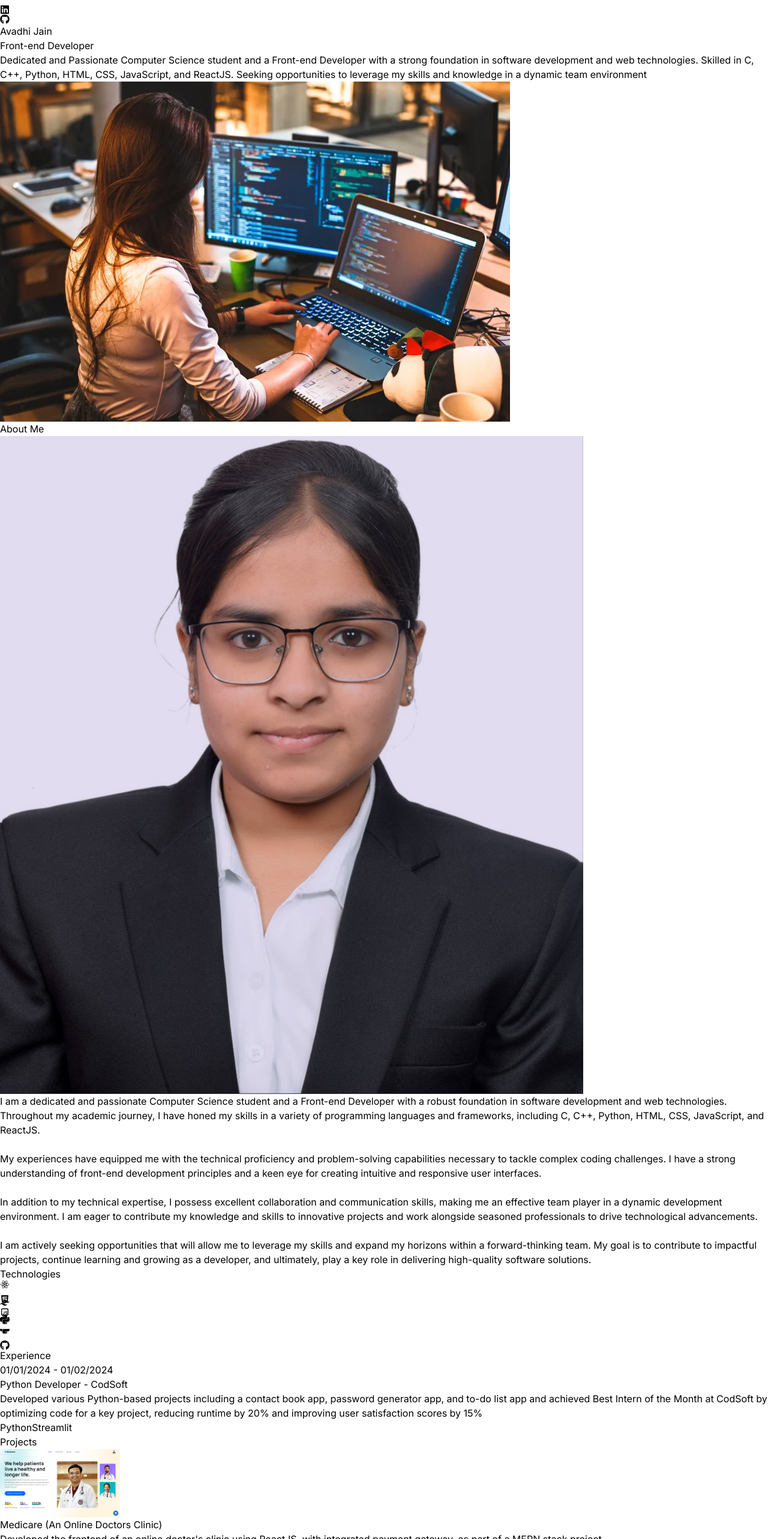
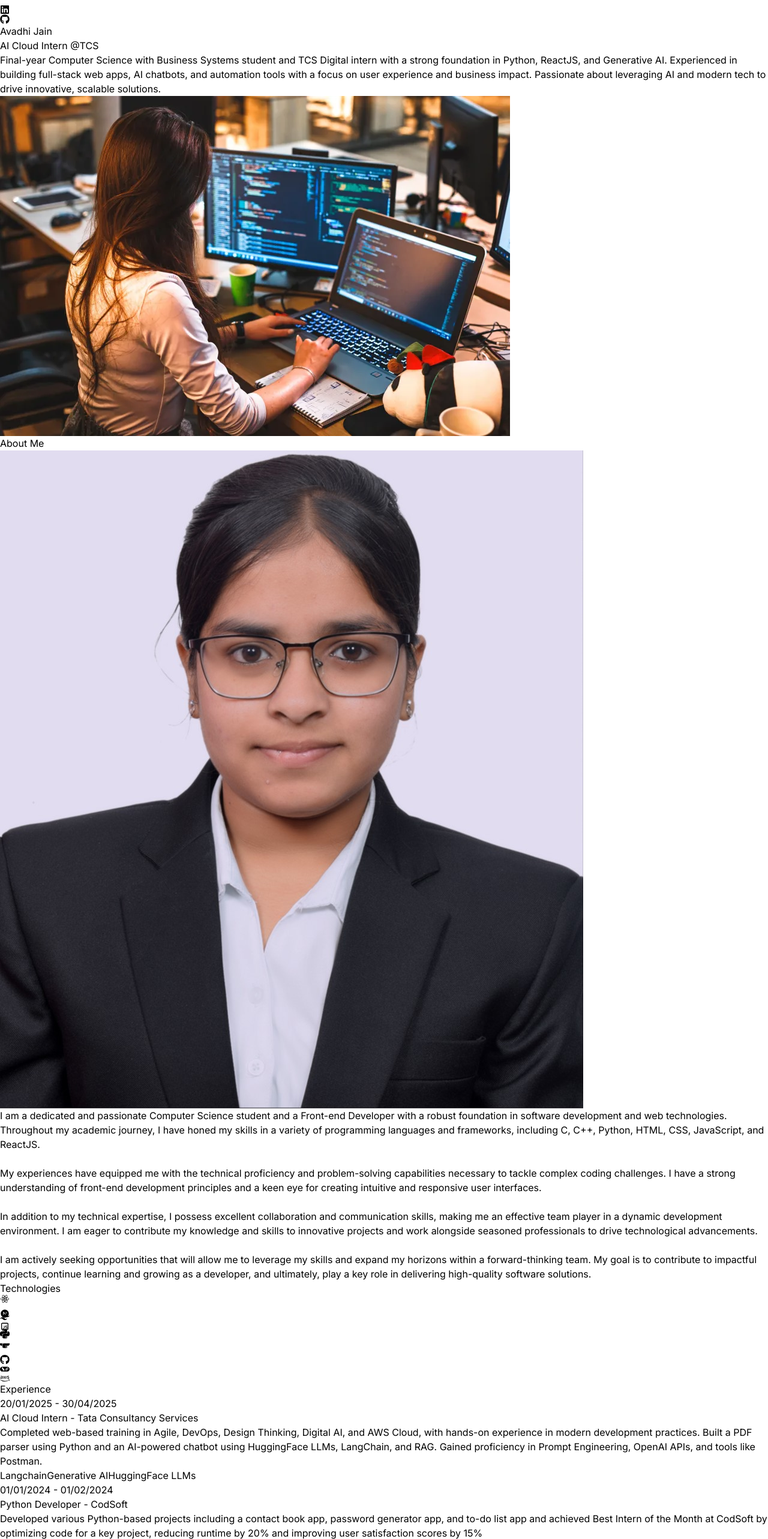
Before and after one commit to Avadhijain2004/Portfolio, a React (Vite) app: page / in a window 1280 px wide. Shown: the part 1272-3838 px from the top of the page at 60% size. Built offline with nearby package versions, Linux system fonts and the light colour scheme.

Commit message:
Section updated

```diff
--- a/package.json
+++ b/package.json
@@ -13,7 +13,7 @@
     "framer-motion": "^12.0.0-alpha.0",
     "react": "^18.3.1",
     "react-dom": "^18.3.1",
-    "react-icons": "^5.2.1"
+    "react-icons": "^5.5.0"
   },
   "devDependencies": {
     "@types/react": "^18.3.3",
--- a/src/components/Hero.jsx
+++ b/src/components/Hero.jsx
@@ -27,7 +27,7 @@ function Hero() {
                             variants = {container(0.5)}
                             initial="hidden"
                             animate="visible"
-                            className='bg-gradient-to-r from-pink-300 via-slate-500 to-purple-500 bg-clip-text text-4xl tracking-tight text-transparent'>Front-end Developer</motion.span>
+                            className='bg-gradient-to-r from-pink-300 via-slate-500 to-purple-500 bg-clip-text text-4xl tracking-tight text-transparent'>AI Cloud Intern @TCS</motion.span>
                         <motion.p
                         variants = {container(1)}
                         initial="hidden"
--- a/src/components/Projects.jsx
+++ b/src/components/Projects.jsx
@@ -1,45 +1,70 @@
-import React from 'react'
-import { PROJECTS } from '../constants'
-import { motion } from "framer-motion"
+import React from "react";
+import { PROJECTS } from "../constants";
+import { motion } from "framer-motion";
+
+function Projects() {
+  return (
+    <div className="border-b border-purple-950 pb-24">
+      <motion.h1
+        whileInView={{ opacity: 1, y: 0 }}
+        initial={{ opacity: 0, y: -100 }}
+        transition={{ duration: 0.5 }}
+        className="my-20 text-center text-4xl"
+      >
+        Projects
+      </motion.h1>
+      <div className="lg:p-0 p-4">
+        {PROJECTS.map((project, index) => (
+          <div key={index} className="mb-8 flex flex-wrap lg:justify-center">
+            <motion.div
+              initial={{ x: -100, opacity: 0 }}
+              whileInView={{ x: 0, opacity: 1 }}
+              transition={{ duration: 1 }}
+              className="w-full items-center justify-center flex lg:w-1/4"
+            >
+            <a href={project.code} target="_blank">
+              <img
+                width={200}
+                height={200}
+                src={project.image}
+                className="mb-6 rounded mt-4 w-full md:w-60 hover:border-2 hover:border-purple-950  hover:p-1"
+              />
+              </a>
+            </motion.div>
+            <motion.div
+              initial={{ x: 100, opacity: 0 }}
+              whileInView={{ x: 0, opacity: 1 }}
+              transition={{ duration: 1 }}
+              className="w-full max-w-xl lg:w-3/4 "
+            >
+
+                <h6 className="mb-2 font-semibold hover:text-purple-400 text-xl text-center md:text-left">
+                  <a href={project.code} target="_blank">
+                    {project.title}
+                  </a>
+                </h6>
+
+                <p className="mb-4 text-neutral-400 text-center md:text-left ">{project.description}</p>
+
+              <div className="flex items-center justify-center md:block">
+              {project.technologies.map((tech, index) => (
+
+                <span
+                  key={index}
+                  className="mr-2 mt-4 rounded bg-neutral-900 px-2 py-0.5 text-sm text-pink-300"
+                >
+                  {tech}
+                </span>
 
 
-function Projects() {
-
-    return (
-        <div className='border-b border-purple-950 pb-24'>
-            <motion.h1
-            whileInView={{opacity:1,y:0}}
-            initial={{opacity:0,y:-100}}
-            transition={{duration:0.5}}
-            className='my-20 text-center text-4xl'>Projects</motion.h1>
-            <div className='lg:p-0 p-4'>
-                {PROJECTS.map((project,index)=>(
-                    <div key={index} className='mb-8 flex flex-wrap lg:justify-center'>
-                        <motion.div
-                        initial={{x:-100,opacity:0}}
-                        whileInView={{x:0,opacity:1}}
-                        transition={{duration:1}}
-                        className='w-full lg:w-1/4'>
-                        <img width={200} height={200} src={project.image} className='mb-6 rounded mt-4'/>
-                        </motion.div>
-                        <motion.div
-                        initial={{x:100,opacity:0}}
-                        whileInView={{x:0,opacity:1}}
-                        transition={{duration:1}}
-                        className="w-full max-w-xl lg:w-3/4">
-                        <h6 className="mb-2 font-semibold hover:text-purple-400 text-xl">
-                        <a href={project.code} target='_blank'>{project.title}</a>
-                        </h6>
-                        <p className='mb-4 text-neutral-400 '>{project.description}</p>
-                        {project.technologies.map((tech,index)=>(
-                            <span key={index} className='mr-2 mt-4 rounded bg-neutral-900 px-2 py-0.5 text-sm text-pink-300 font-light'>{tech}</span>
               ))}
+              </div>
             </motion.div>
           </div>
         ))}
       </div>
     </div>
-    )
+  );
 }
 
-export default Projects
+export default Projects;
--- a/src/components/Technologies.jsx
+++ b/src/components/Technologies.jsx
@@ -6,6 +6,10 @@ import { RiTailwindCssFill } from 'react-icons/ri'
 import { RiJavascriptLine } from 'react-icons/ri'
 import { SiPython } from 'react-icons/si'
 import { motion } from "framer-motion"
+import { SiLangchain } from "react-icons/si";
+
+import { FaAws } from "react-icons/fa";
+import { RiNextjsFill } from "react-icons/ri";
 
 const iconVariants =(duration) =>({
     initial:{y:-10},
@@ -46,7 +50,7 @@ function Technologies() {
                 initial="initial"
                 animate="animate"
                 className='rounded-2xl border-4 border-neutral-800 p-4'>
-                    <RiHtml5Fill className='text-7xl text-white bg-orange-600' title='HTML5' />
+                    <RiNextjsFill className='text-7xl text-white bg-black' title='HTML5' />
                 </motion.div>
 
                 <motion.div
@@ -83,6 +87,21 @@ function Technologies() {
                 className='rounded-2xl border-4 border-neutral-800 p-4'>
                     <FaGithub className='text-7xl text-white'  title='Github'/>
                 </motion.div>
+                <motion.div
+                variants={iconVariants(4)}
+                initial="initial"
+                animate="animate"
+                className='rounded-2xl border-4 border-neutral-800 p-4'>
+                    <SiLangchain className='text-7xl text-white'  title='LangChain'/>
+                </motion.div>
+                <motion.div
+                variants={iconVariants(4)}
+                initial="initial"
+                animate="animate"
+                className='rounded-2xl border-4 border-neutral-800 p-4'>
+                    <FaAws className='text-7xl text-white'  title='AWS'/>
+                </motion.div>
+
             </motion.div>
         </div>
     )
--- a/src/constants/index.js
+++ b/src/constants/index.js
@@ -3,12 +3,18 @@ import project2 from '../assets/projects/project-2.png'
 import project3 from '../assets/projects/project-3.png'
 import project4 from '../assets/projects/project-4.png'
 import project5 from '../assets/projects/project-5.png'
+import project6 from '../assets/projects/project-6.png'
 
-export const HERO_CONTENT = `Dedicated and Passionate Computer Science student and a Front-end Developer with a strong foundation in software development and web technologies. Skilled
- in C, C++, Python, HTML, CSS, JavaScript, and ReactJS. Seeking opportunities to leverage my skills and knowledge in a dynamic
- team environment`;
+export const HERO_CONTENT = ` Final-year Computer Science with Business Systems student and TCS Digital intern with a strong foundation in Python, ReactJS, and Generative AI. Experienced in building full-stack web apps, AI chatbots, and automation tools with a focus on user experience and business impact. Passionate about leveraging AI and modern tech to drive innovative, scalable solutions.`;
 
 export const EXPERIENCES = [
+  {
+    duration: "20/01/2025 - 30/04/2025",
+    role: "AI Cloud Intern",
+    company: "Tata Consultancy Services",
+    description: `Completed web-based training in Agile, DevOps, Design Thinking, Digital AI, and AWS Cloud, with hands-on experience in modern development practices. Built a PDF parser using Python and an AI-powered chatbot using HuggingFace LLMs, LangChain, and RAG. Gained proficiency in Prompt Engineering, OpenAI APIs, and tools like Postman.`,
+    technologies: ["Langchain", "Generative AI","HuggingFace LLMs"],
+  },
   {
     duration: "01/01/2024 - 01/02/2024",
     role: "Python Developer",
@@ -20,15 +26,23 @@ export const EXPERIENCES = [
 
 export const PROJECTS = [
   {
+    title: "AI powered Student Assistant",
+    image: project6,
+    description:
+      "Class 12th Physics and Chemistry Student Assistant is a chatbot built using Botpress to help Class 12 students understand Physics and Chemistry concepts. Users can ask questions and get instant assistance through a simple chat interface.",
+    technologies: ["Artificial Intelligence", "NLP", "RAG"],
+    code: "https://cdn.botpress.cloud/webchat/v2.3/shareable.html?configUrl=https://files.bpcontent.cloud/2025/02/12/01/20250212015801-VTMBJSB3.json",
+  },
+  {
     title: "Medicare (An Online Doctors Clinic)",
     image: project5,
     description:
       "Developed the frontend of an online doctor's clinic using ReactJS, with integrated payment gateway, as part of a MERN stack project. ",
     technologies: ["MERN Stack", "Tailwind CSS", "Javascript", "Stripe"],
-    code: "https://github.com/Naman-Mishra-3116/industrialTraining",
+    code: "https://medicaredoctorsclinic.vercel.app/",
   },
   {
-    title: "Tweet Craft (A Dynamic Tweet App)",
+    title: "Tweet Craft",
     image: project4,
     description:
       "A dynamic tweet app where you can create, update or delete your tweets and can read tweets of others also.",
@@ -36,7 +50,7 @@ export const PROJECTS = [
     code: "https://github.com/Avadhijain2004/Tweet-app-Django",
   },
   {
-    title: "KnowMeds (A Medicine Recommendation System)",
+    title: "KnowMeds",
     image: project1,
     description:
       "A system to provide users with medicine descriptions and alternate recommendations.",
@@ -51,14 +65,7 @@ export const PROJECTS = [
     technologies: ["HTML", "CSS", "Javascript"],
     code: "https://github.com/Avadhijain2004/Dictionary-app",
   },
-  {
-    title: "Portfolio Website",
-    image: project3,
-    description:
-      "A personal portfolio website showcasing projects, skills, and contact information.",
-    technologies: ["React JS","HTML", "CSS", "Javascript"],
-    code: "https://github.com/Avadhijain2004/Portfolio",
-  },
+
 ];
 
 export const CONTACT = {
```
Also changed, not shown: src/assets/projects/project-6.png (added), 1 other file (tests, documents, lock files or other folders). Lines whose indentation alone changed are shown as unchanged.
